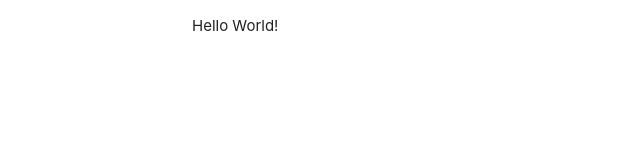
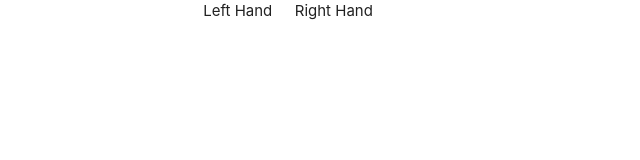
Before and after one commit to aliasm6/card-draw, a website: page src/index.html in a window 1280 px wide. Shown: the whole page, without its empty margins (0-640 px from the left). Drawn offline with nearby package versions, Linux system fonts and the light colour scheme.

Commit message:
initialize git repository set up file structure

```diff
--- a/src/index.html
+++ b/src/index.html
@@ -9,9 +9,19 @@
   </head>
   <body ng-cloak>
     <!-- sample angular code -->
-    <div class="container">
+    <!-- <div class="container">
       <div ng-controller="mainController as mainCtrl">
         <p>{{ mainCtrl.greeting }}</p>
+      </div>
+    </div> -->
+    <div class="container">
+      <div class="row">
+        <div class="col m 6">
+          Left Hand
+        </div>
+        <div class="col m 6">
+          Right Hand
+        </div>
       </div>
     </div>
     <!-- scripts -->
```
